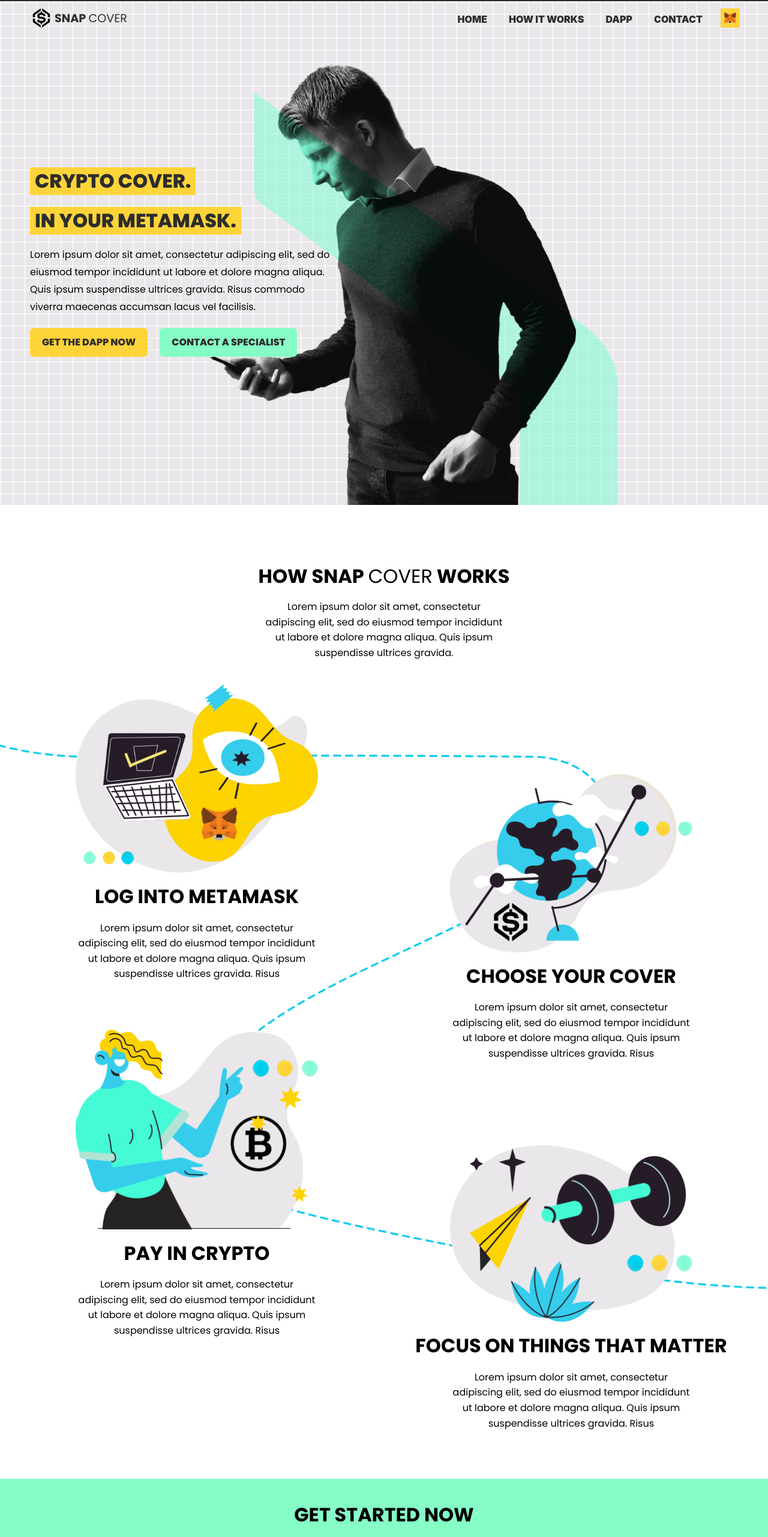
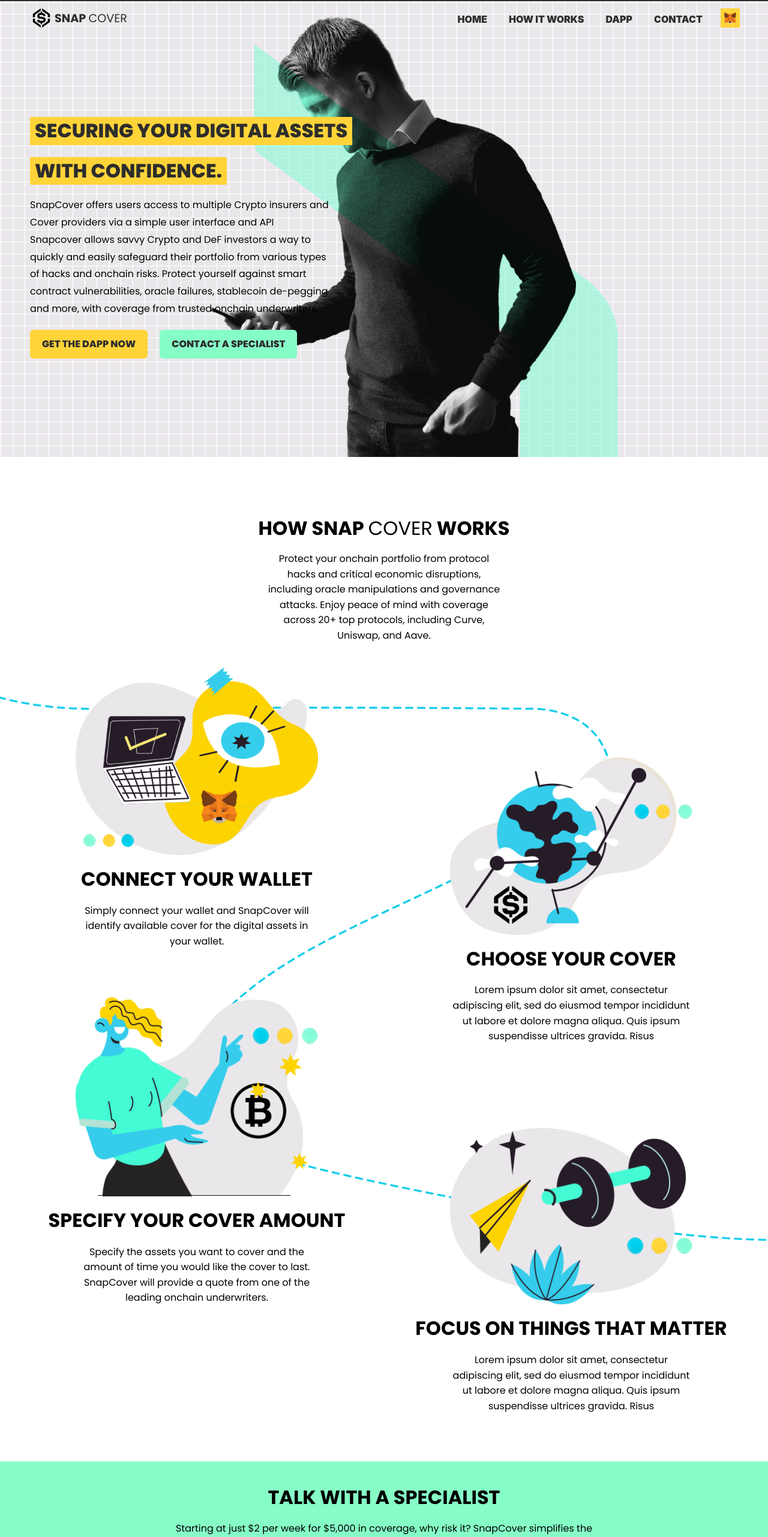
Before and after one commit to Artchibald/snap-cover, a React (Create React App) app in the folder snap-cover-app/: page / in a window 1280 px wide. Shown: the part 40-2603 px from the top of the page at 60% size. Built offline with nearby package versions, Linux system fonts and the light colour scheme.

Commit message:
text amends done

```diff
--- a/snap-cover-app/public/index.html
+++ b/snap-cover-app/public/index.html
@@ -28,10 +28,7 @@
 
     <meta name="viewport" content="width=device-width, initial-scale=1" />
     <meta name="theme-color" content="#000000" />
-    <meta
-      name="description"
-      content="Web site created using create-react-app"
-    />
+    <meta name="description" content="A crypto cover extension for Metamask" />
     <!--
       manifest.json provides metadata used when your web app is installed on a
       user's mobile device or desktop. See https://developers.google.com/web/fundamentals/web-app-manifest/
--- a/snap-cover-app/src/assets/js/footer.tsx
+++ b/snap-cover-app/src/assets/js/footer.tsx
@@ -57,7 +57,7 @@
                         </Typography>
                         <Typography variant="body1">
                             <EmailIcon sx={{ marginRight: '8px', color: 'gray', top: '8px', position: "relative" }} />
-                            <Link href="mailto:info@snapcover.com">info@snapcover.com</Link>
+                            <Link href="mailto:info@snapcover.io">info@snapcover.io</Link>
                         </Typography>
                         <Typography variant="body1">
                             <PhoneIcon sx={{ marginRight: '8px', color: 'gray', top: '8px', position: "relative" }} />
@@ -79,7 +79,7 @@
                         <Grid container spacing={4} className={styles.footerGrid}>
                             <Grid item xs={12} md={6}>
                                 <Typography variant="h6" component="h6" className={styles.connect}>
-                                    BRINGING PEACE OF MIND
+                                    LEGAL
                                 </Typography>
                                 <Typography variant="body1">
                                     <GavelIcon sx={{ marginRight: '8px', color: 'gray', top: '8px', position: 'relative' }} />
--- a/snap-cover-app/src/assets/js/green_banner.tsx
+++ b/snap-cover-app/src/assets/js/green_banner.tsx
@@ -34,7 +34,7 @@
         >
             <motion.div variants={slideUp} transition={{ duration: 0.8, delay: 0.2 }}>
                 <Typography variant="h4" className={styles.smallTitle}>
-                    GET STARTED NOW
+                    TALK WITH A SPECIALIST
                 </Typography>
             </motion.div>
             <motion.div variants={slideUp} transition={{ duration: 0.8, delay: 0.4 }}>
@@ -42,8 +42,7 @@
                     variant="body1"
                     sx={{ fontSize: '16px' }}
                 >
-                    Lorem ipsum dolor sit amet, consectetur adipiscing elit, sed do eiusmod tempor incididunt ut labore et dolore magna aliqua. Quis ipsum suspendisse ultrices gravida.
-                </Typography>
+                    Starting at just $2 per week for $5,000 in coverage, why risk it? SnapCover simplifies the process of purchasing and renewing protection for your portfolio, offering easy access to affordable coverage from top underwriters.        </Typography>
             </motion.div>
             <motion.div variants={slideUp} transition={{ duration: 0.8, delay: 0.6 }}>
                 <Button className="button primary" href="https://snaps.metamask.io/?utm_source=metamask&utm_medium=website&utm_campaign=snaps_open_beta_announcement">
--- a/snap-cover-app/src/assets/js/hero.module.scss
+++ b/snap-cover-app/src/assets/js/hero.module.scss
@@ -15,8 +15,7 @@
     display: flex;
     justify-content: center;
     align-items: center;
-    min-height: 800px;
-    height: 90vh;
+    // min-height: 800px;
     /* Full viewport height */
     width: 100%;
     z-index: 1;
@@ -24,6 +23,7 @@
     // top: -88px;
     @media (min-width: 768px) {
         padding: 40px 0 0 0;
+        height: 90vh;
     }
 
     /* Ensure the hero takes up full width */
--- a/snap-cover-app/src/assets/js/hero.tsx
+++ b/snap-cover-app/src/assets/js/hero.tsx
@@ -16,19 +16,20 @@
                     transition={{ duration: 0.2 }}  // Animation duration
                 >
                     <Typography variant="h2" className='highlighted'>
-                        CRYPTO COVER.
+                        SECURING YOUR DIGITAL ASSETS
                     </Typography>
                     <Typography variant="h2" className='highlighted'>
-                        IN YOUR METAMASK.
+                        WITH CONFIDENCE.
                     </Typography>
                     <Typography variant="body1" className={styles.hero_p}>
-                        Lorem ipsum dolor sit amet, consectetur adipiscing elit, sed do eiusmod tempor incididunt ut labore et dolore magna aliqua. Quis ipsum suspendisse ultrices gravida. Risus commodo viverra maecenas accumsan lacus vel facilisis.
-                    </Typography>
+                        SnapCover offers users access to multiple Crypto insurers and Cover providers via a simple user interface and API   </Typography>
+                    <Typography variant="body1" className={styles.hero_p}>
+                        Snapcover allows savvy Crypto and DeF investors a way to quickly and easily safeguard their portfolio from various types of hacks and onchain risks. Protect yourself against smart contract vulnerabilities, oracle failures, stablecoin de-pegging and more, with coverage from trusted onchain underwriters. </Typography>
                     <Box className={styles.buttonContainer}>
                         <Button className="button primary" href="https://snaps.metamask.io/?utm_source=metamask&utm_medium=website&utm_campaign=snaps_open_beta_announcement">
                             GET THE DAPP NOW
                         </Button>
-                        <Button className="button secondary" href="#contact">
+                        <Button className="button secondary" href="mailto:info@snapcover.io">
                             CONTACT A SPECIALIST
                         </Button>
                     </Box>
--- a/snap-cover-app/src/assets/js/how-it-works.tsx
+++ b/snap-cover-app/src/assets/js/how-it-works.tsx
@@ -34,7 +34,7 @@
                     HOW SNAP <span className='light_weight'>COVER</span> WORKS
                 </Typography>
                 <Typography variant="body1" className={styles.paragraph}>
-                    Lorem ipsum dolor sit amet, consectetur adipiscing elit, sed do eiusmod tempor incididunt ut labore et dolore magna aliqua. Quis ipsum suspendisse ultrices gravida.
+                    Protect your onchain portfolio from protocol hacks and critical economic disruptions, including oracle manipulations and governance attacks. Enjoy peace of mind with coverage across 20+ top protocols, including Curve, Uniswap, and Aave.
                 </Typography>
                 <Box className={styles.thumbnailGrid}>
                     <motion.div
@@ -46,18 +46,18 @@
                     >
                         <img src={thumbnail1} className={styles.illustration1} alt="illustration 1" />
                         <Typography variant="h4" className={styles.smallTitle}>
-                            LOG INTO METAMASK
+                            CONNECT YOUR WALLET
                         </Typography>
                         <Typography variant="body1" className={styles.paragraph}>
-                            Lorem ipsum dolor sit amet, consectetur adipiscing elit, sed do eiusmod tempor incididunt ut labore et dolore magna aliqua. Quis ipsum suspendisse ultrices gravida. Risus
+                            Simply connect your wallet and SnapCover will identify available cover for the digital assets in your wallet.
                         </Typography>
 
                         <img src={thumbnail3} className={styles.illustration2} alt="illustration 2" />
                         <Typography variant="h4" className={styles.smallTitle}>
-                            PAY IN CRYPTO
+                            SPECIFY YOUR COVER AMOUNT
                         </Typography>
                         <Typography variant="body1" className={styles.paragraph}>
-                            Lorem ipsum dolor sit amet, consectetur adipiscing elit, sed do eiusmod tempor incididunt ut labore et dolore magna aliqua. Quis ipsum suspendisse ultrices gravida. Risus
+                            Specify the assets you want to cover and the amount of time you would like the cover to last. SnapCover will provide a quote from one of the leading onchain underwriters.
                         </Typography>
                     </motion.div>
 
--- a/snap-cover-app/src/assets/js/last_section.tsx
+++ b/snap-cover-app/src/assets/js/last_section.tsx
@@ -52,25 +52,22 @@
                     className={styles.herotext}
                 >
                     <Typography variant="h2" className="highlighted">
-                        PERFECT FOR YOUR
+                        TALK WITH
                     </Typography>
                     <Typography variant="h2" className="highlighted">
-                        PEACE OF MIND.
+                        A SPECIALIST.
                     </Typography>
                     <Typography variant="body1" className={styles.hero_p}>
-                        Lorem ipsum dolor sit amet, consectetur adipiscing elit, sed do eiusmod tempor incididunt ut labore et dolore magna aliqua.
+                        Whether you want to explore your options before securing coverage or need customized protection for your organization, we're here to assist. Connect with a real person for personalized support or join the SnapCover community.
+                    </Typography>
 
-                    </Typography>
-                    <Typography variant="body1" className={styles.hero_p}>
-                        Quis ipsum suspendisse ultrices gravida. Risus commodo viverra maecenas accumsan lacus vel facilisis.
-                    </Typography>
                     <Box className={styles.buttonContainer}>
-                        <Button className="button primary" href="https://snaps.metamask.io/?utm_source=metamask&utm_medium=website&utm_campaign=snaps_open_beta_announcement">
+                        {/* <Button className="button primary" href="https://snaps.metamask.io/?utm_source=metamask&utm_medium=website&utm_campaign=snaps_open_beta_announcement">
                             GET THE DAPP NOW
+                        </Button> */}
+                        <Button className="button secondary" href="mailto:info@snapcover.io">
+                            CONTACT OUR TEAM
                         </Button>
-                        {/* <Button className="button secondary" href="#contact">
-                            CONTACT A SPECIALIST
-                        </Button> */}
                     </Box>
                 </motion.div>
             </Box >
```
